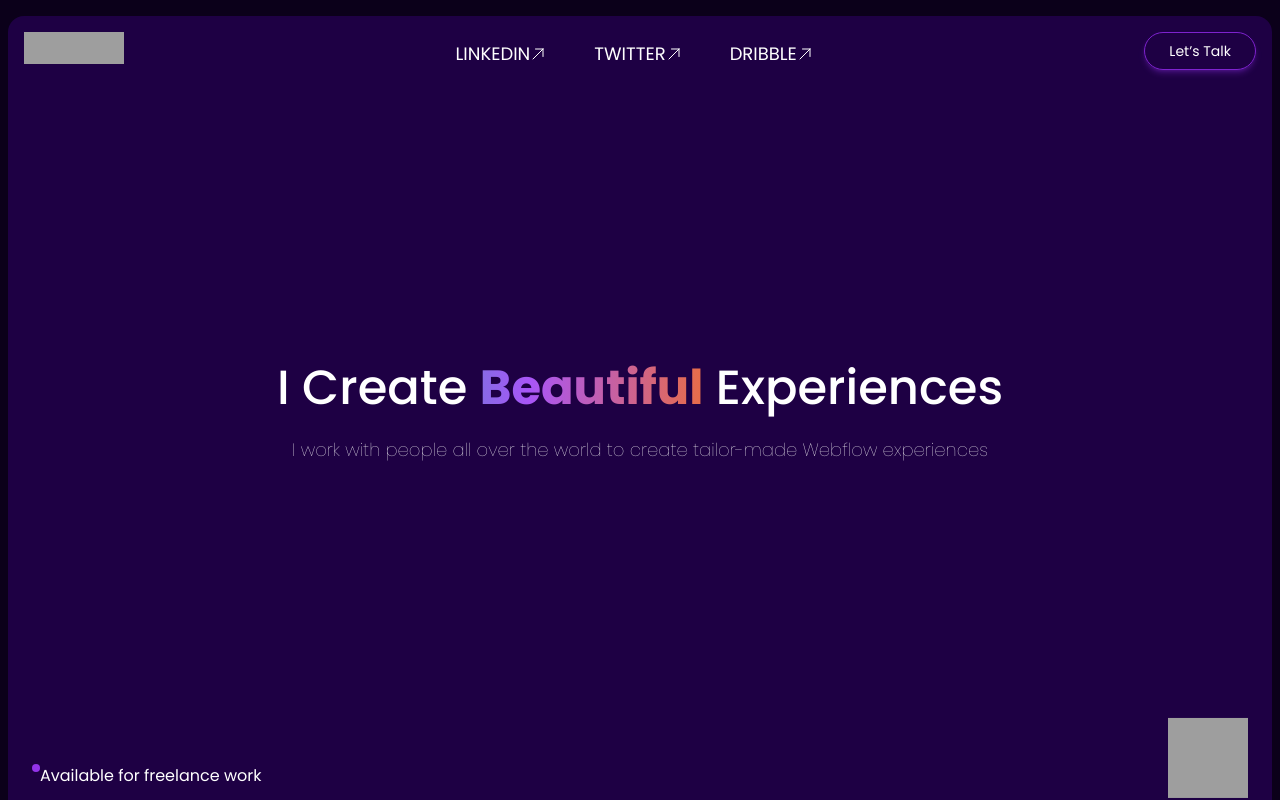
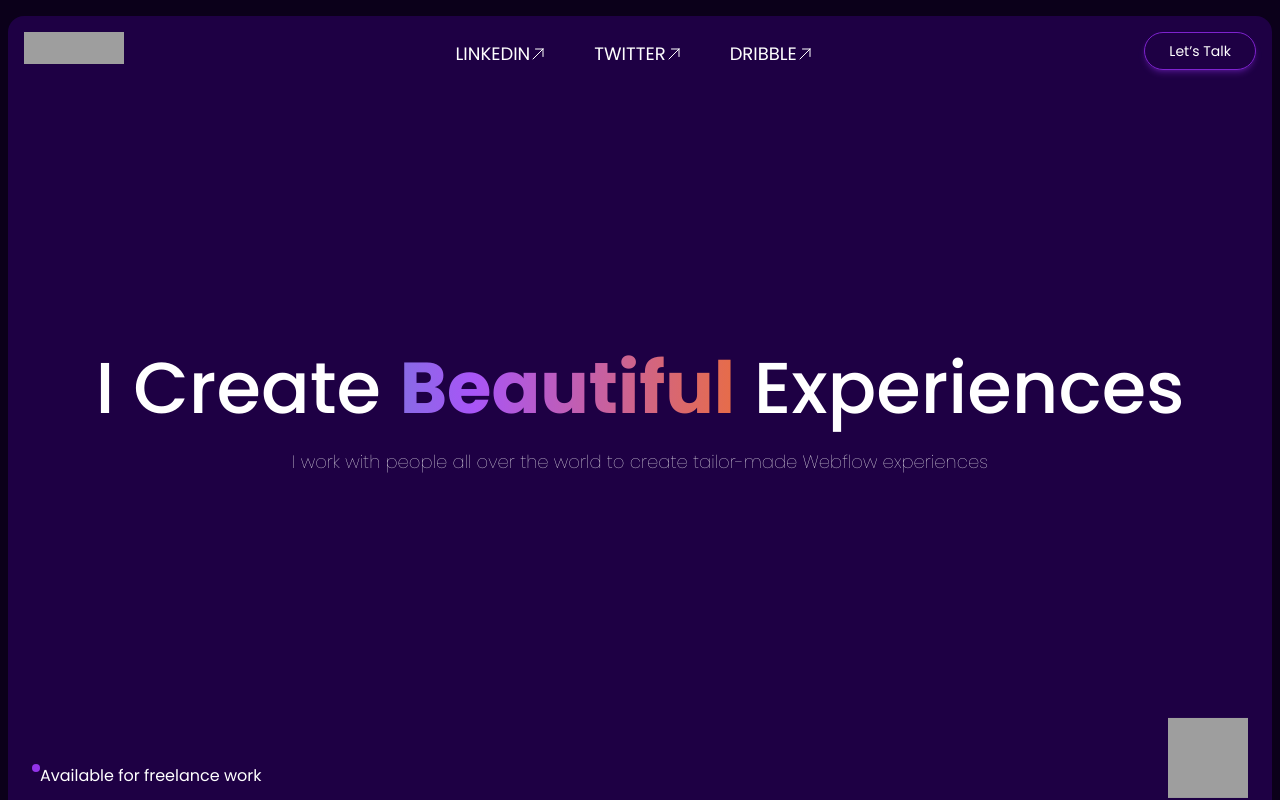
Before and after one commit to WoasSinab/Designer-Portfolio, a React (Vite) app: page / in a window 1280 px wide. Shown: the top 800 px of the page. Built offline with nearby package versions, Linux system fonts and the light colour scheme; grey boxes are pictures that could not be loaded.

Commit message:
some fix

```diff
--- a/src/Components/Hero/Hero.jsx
+++ b/src/Components/Hero/Hero.jsx
@@ -42,7 +42,7 @@ const Hero = () => {
 
       {/* Main Text  */}
       <div className='flex flex-col items-center text-center my-20 gap-6 mx-4 '>
-        <h1 className='sm:text-4xl md:text-4xl lg:text-5xl text-4xl font-medium '>
+        <h1 className='sm:text-6xl md:text-6xl lg:text-7xl text-5xl font-medium leading-relaxed'>
           I Create <span className='animate-text bg-gradient-to-r from-teal-500 via-purple-500 to-orange-500 bg-clip-text text-transparent font-bold'>Beautiful</span> Experiences
         </h1>
         <p className='text-xs md:text-sm lg:text-lg font-thin '>I work with people all over the world to create tailor-made Webflow experiences</p>
```
